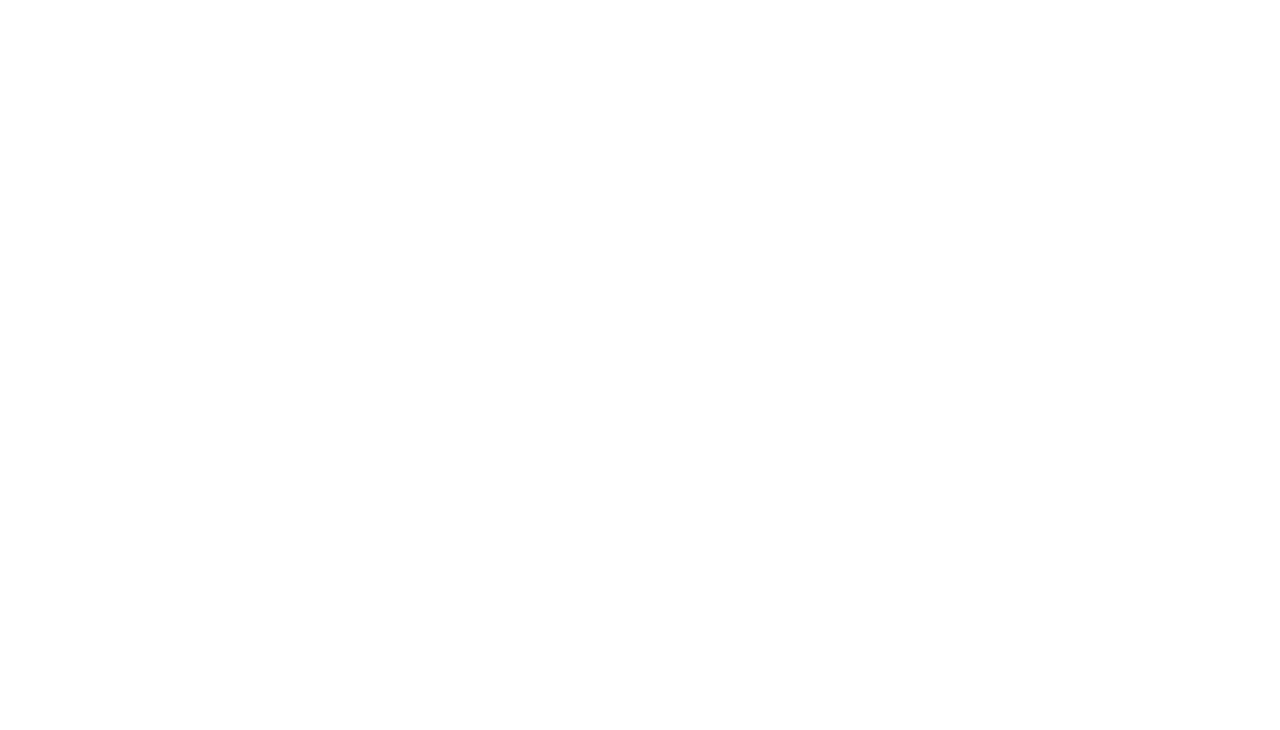
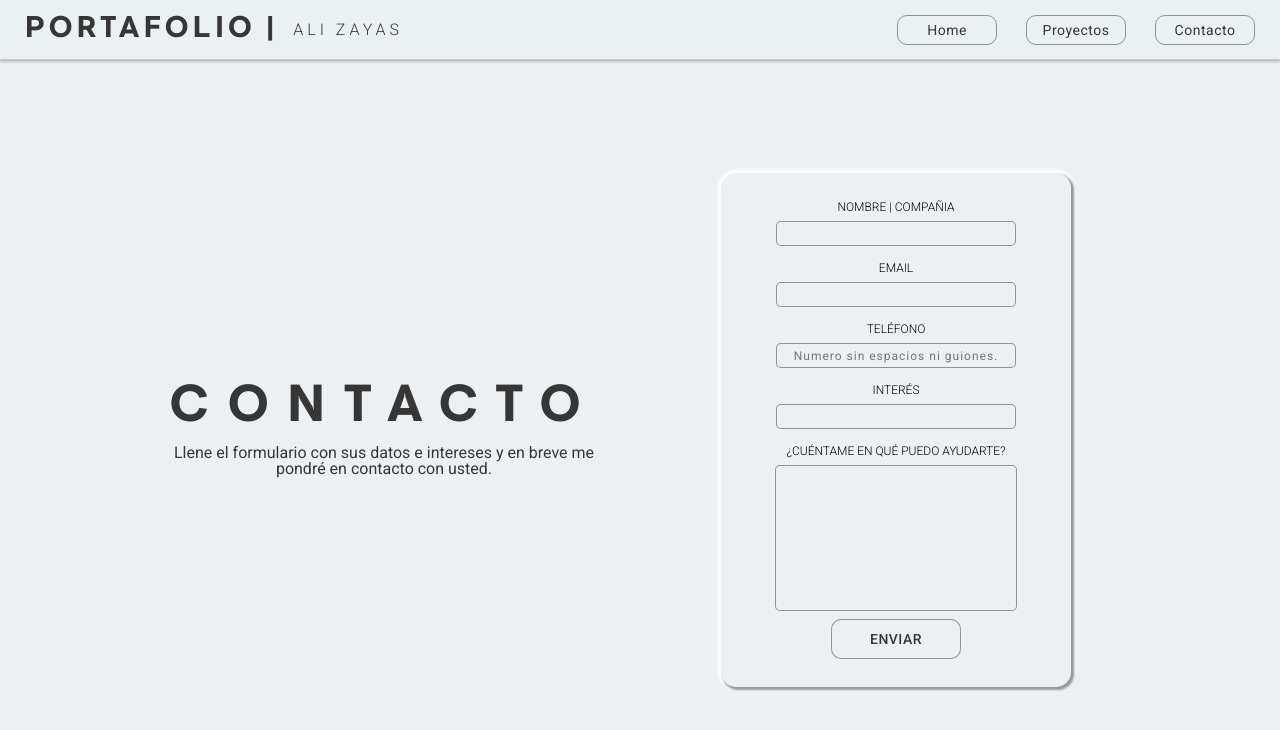
Before and after one commit to Coshmic/portafolio, a plain HTML site: page portafolio-web/contacto.html in a window 1280 px wide. Drawn offline with Linux system fonts and the light colour scheme; files whose address does not match are found by name.

Commit message:
formulario de contacto

```diff
--- a/portafolio-web/contacto.html
+++ b/portafolio-web/contacto.html
@@ -0,0 +1,73 @@
+<!DOCTYPE html>
+<html lang="en">
+<head>
+    <meta charset="UTF-8">
+    <meta http-equiv="X-UA-Compatible" content="IE=edge">
+    <meta name="viewport" content="width=device-width, initial-scale=1.0">
+    <title>Contacto | Portafolio</title>
+    <meta name="description" content="Llene el formulario con sus datos e intereses y en breve me pondré en contacto con usted.">
+    <link rel="stylesheet" href="./recursos/reset.css">
+    <link rel="stylesheet" href="./recursos/menu-footer.css">
+    <link rel="stylesheet" href="./recursos/contacto.css">
+    <!--FONT ROBOTO-->
+    <link rel="preconnect" href="https://fonts.googleapis.com">
+    <link rel="preconnect" href="https://fonts.gstatic.com" crossorigin>
+    <link href="https://fonts.googleapis.com/css2?family=Roboto:ital,wght@0,100;0,300;0,400;0,500;0,700;0,900;1,100;1,300;1,400;1,500;1,700;1,900&display=swap" rel="stylesheet">
+</head>
+<body>
+    <header>
+        <div class="menu-container">
+            <div class="logo">Portafolio |<span>ALI ZAYAS</span></div>
+            <nav>
+                <ul>
+                    <li><a href="./index.html">Home</a></li>
+                    <li><a href="./index.html#proyectos">Proyectos</a></li>
+                    <li><a href="./contacto.html">Contacto</a></li>
+                </ul>
+            </nav>
+        </div>
+        <main>
+            <section id="formulario">
+                <div class="form-title">
+                    <div>
+                        <h1>Contacto</h1>
+                        <p>Llene el formulario con sus datos e intereses y en breve me pondré en contacto con usted.</p>
+                    </div>
+                </div>
+                <div class="form-card">
+                    <form action="" method="post">
+                        <div class="form-section">
+                            <label for="name-company">Nombre | Compañia</label>
+                            <input type="text" name="name-company" id="name-company" pattern="[a-zA-Z ]{2,80}" required>
+                        </div>
+                        <div class="form-section">
+                            <label for="email">Email</label>
+                            <input type="text" name="email" id="email" pattern="/^(([^<>()\[\]\\.,;:\s@”]+(\.[^<>()\[\]\\.,;:\s@”]+)*)|(“.+”))@((\[[0–9]{1,3}\.[0–9]{1,3}\.[0–9]{1,3}\.[0–9]{1,3}])|(([a-zA-Z\-0–9]+\.)+[a-zA-Z]{2,}))$/" required>
+                        </div>
+                        <div class="form-section">
+                            <label for="tel">Teléfono</label>
+                            <input type="text" name="tel" id="tel" pattern="[0-9]+" required placeholder="Numero sin espacios ni guiones.">
+                        </div>
+                        <div class="form-section">
+                            <label for="interes">Interés</label>
+                            <input type="text" name="interes" id="interes" list="opciones" pattern="[A-Za-z0-9\s]+">
+                            <datalist id="opciones">
+                                <option value="Web Development"></option>
+                                <option value="3D Modeling"></option>
+                            </datalist>
+                        </div>
+                        <div class="form-section">
+                            <label for="searching">¿Cuéntame en qué puedo ayudarte?</label>
+                            <textarea name="searching" id="searching" cols="35" rows="10" required></textarea>
+                        </div>
+                        <div class="form-section">
+                            <input id="boton-enviar" type="submit" value="Enviar">
+                        </div>
+                    </form>
+                </div>
+            </section>
+        </main>
+    </header>
+
+</body>
+</html>
--- /dev/null
+++ b/portafolio-web/recursos/contacto.css
@@ -0,0 +1,151 @@
+main {
+    position: relative;
+    top: 60px;
+}
+#formulario {
+    height: calc(100vh - 60px);
+    display: flex;
+    justify-content: center;
+}
+.form-title {
+    display: block;
+    width: 40%;
+    display: flex;
+    flex-wrap: wrap;
+    align-items: center;
+    justify-content: center;
+}
+h1 {
+    font-family: 'visuelt bold';
+    font-size: 52px;
+    text-transform: uppercase;
+    letter-spacing: 18px;
+    color: #363636;
+    width: 100%;
+    text-align: center;
+}
+.form-title p {
+    width: 450px;
+    font-family: 'roboto';
+    font-weight: 400;
+    font-size: 16px;
+    letter-spacing: 2;
+    color: #363636;
+    margin-top: 10px;
+    text-align: center;
+}
+.form-card {
+    width: 40%;
+    display: flex;
+    justify-content: center;
+    align-items: center;
+    padding: 50px;
+}
+form {
+    width: 350px;
+    padding: 20px;
+    border-radius: 15px;
+    box-shadow: 2px 2px 2px 1px rgba(0, 0, 0, 0.4), 0px 0px 3px 3px rgba(255, 255, 255, 1);
+    display: flex;
+    justify-content: center;
+    align-items: center;
+    flex-wrap: wrap;
+    align-content: space-evenly;
+}
+
+/*---Secciones dentro del form*/
+textarea {
+    resize: none;
+}
+.form-section {
+    width: 100%;
+    display: flex;
+    flex-wrap: wrap;
+    justify-content: center;
+    margin-bottom: 8px;
+}
+
+.form-section label {
+    width: 100%;
+    text-align: center;
+    font-family: 'roboto';
+    font-weight: 300;
+    font-size: 12px;
+    text-transform: uppercase;
+    margin: 8px 0px;
+}
+.form-section input {
+    text-align: center;
+    font-family: 'roboto';
+    font-weight: 400;
+    font-size: 12px;
+    letter-spacing: 1px;
+    outline: none;
+    width: 240px;
+    height: 25px;
+    border-radius: 5px;
+    border: none;
+    background-color: #ECF0F3;
+    border: 1px solid rgba(54, 54, 54, 0.5);
+    box-shadow: inset 0px 0px 0px 0px rgba(0, 0, 0, 0.0), inset 0px 0px 0px 0px rgba(255, 255, 255, 0.0), 0px 0px 0px 0px rgba(0, 0, 0, 0.0), 0px 0px 0px 0px rgba(255, 255, 255, 0.0);
+}
+.form-section textarea{
+    text-align: center;
+    letter-spacing: 1px;
+    font-family: 'roboto';
+    font-weight: 400;
+    font-size: 12px;
+    border-radius: 5px;
+    outline: none;
+    background-color: #ECF0F3;
+    border: 1px solid rgba(54, 54, 54, 0.5);
+    box-shadow: inset 0px 0px 0px 0px rgba(0, 0, 0, 0.0), inset 0px 0px 0px 0px rgba(255, 255, 255, 0.0), 0px 0px 0px 0px rgba(0, 0, 0, 0.0), 0px 0px 0px 0px rgba(255, 255, 255, 0.0);
+}
+.form-section input:hover {
+    box-shadow: inset 0px 0px 0px 0px rgba(0, 0, 0, 0.0), inset 0px 0px 0px 0px rgba(255, 255, 255, 0.0), 2px 2px 3px 1px rgba(0, 0, 0, 0.4), 0px 0px 3px 2.5px rgba(255, 255, 255, 1);
+    border: none;
+    transition: all .25s ease-in-out;
+}
+.form-section input:focus {
+    box-shadow: inset 2px 2px 2px 1px rgba(0, 0, 0, 0.2), inset -2px -2px 2px 1px rgba(255, 255, 255, 1);
+    font-size: 13px;
+    transition: all .1s ease-in-out;
+    border: none;
+}
+
+.form-section textarea:hover {
+    box-shadow: inset 0px 0px 0px 0px rgba(0, 0, 0, 0.0), inset 0px 0px 0px 0px rgba(255, 255, 255, 0.0), 2px 2px 3px 1px rgba(0, 0, 0, 0.4), 0px 0px 3px 2.5px rgba(255, 255, 255, 1);
+    border: none;
+    transition: all .25s ease-in-out;
+}
+.form-section textarea:focus {
+    box-shadow: inset 2px 2px 2px 1px rgba(0, 0, 0, 0.2), inset -2px -2px 2px 1px rgba(255, 255, 255, 1);
+    font-size: 13px;
+    transition: all .1s ease-in-out;
+    border: none;
+}
+
+/*---BOTON ENVIAR---*/
+#boton-enviar {
+    font-family: 'Roboto';
+    font-weight: 500;
+    font-size: 14px;
+    letter-spacing: .5px;
+    text-transform: uppercase;
+    color: #363636;
+    width: 130px;
+    height: 40px;
+    border-radius: 10px;
+    border: 1px solid rgba(54, 54, 54, 0.5);
+    box-shadow: inset 0px 0px 0px 0px rgba(0, 0, 0, 0.0), inset 0px 0px 0px 0px rgba(255, 255, 255, 0.0), 0px 0px 0px 0px rgba(0, 0, 0, 0.0), 0px 0px 0px 0px rgba(255, 255, 255, 0.0);
+}
+#boton-enviar:hover {
+    box-shadow: inset 0px 0px 0px 0px rgba(0, 0, 0, 0.0), inset 0px 0px 0px 0px rgba(255, 255, 255, 0.0), 2px 2px 3px 1px rgba(0, 0, 0, 0.4), 0px 0px 3px 2.5px rgba(255, 255, 255, 1);
+    border: none;
+    transition: all .25s ease-in-out;
+}
+#boton-enviar:active {
+    box-shadow: inset 2px 2px 2px 1px rgba(0, 0, 0, 0.2), inset -2px -2px 2px 1px rgba(255, 255, 255, 1);
+    font-size: 13px;
+    transition: all .1s ease-in-out;
+}
--- a/portafolio-web/recursos/style.css
+++ b/portafolio-web/recursos/style.css
@@ -1,3 +1,7 @@
+html {
+    scroll-behavior: smooth;
+    scroll-padding-top: 3.5rem;
+}
 .pres-container {
     position: relative;
     top: 60px;
```
